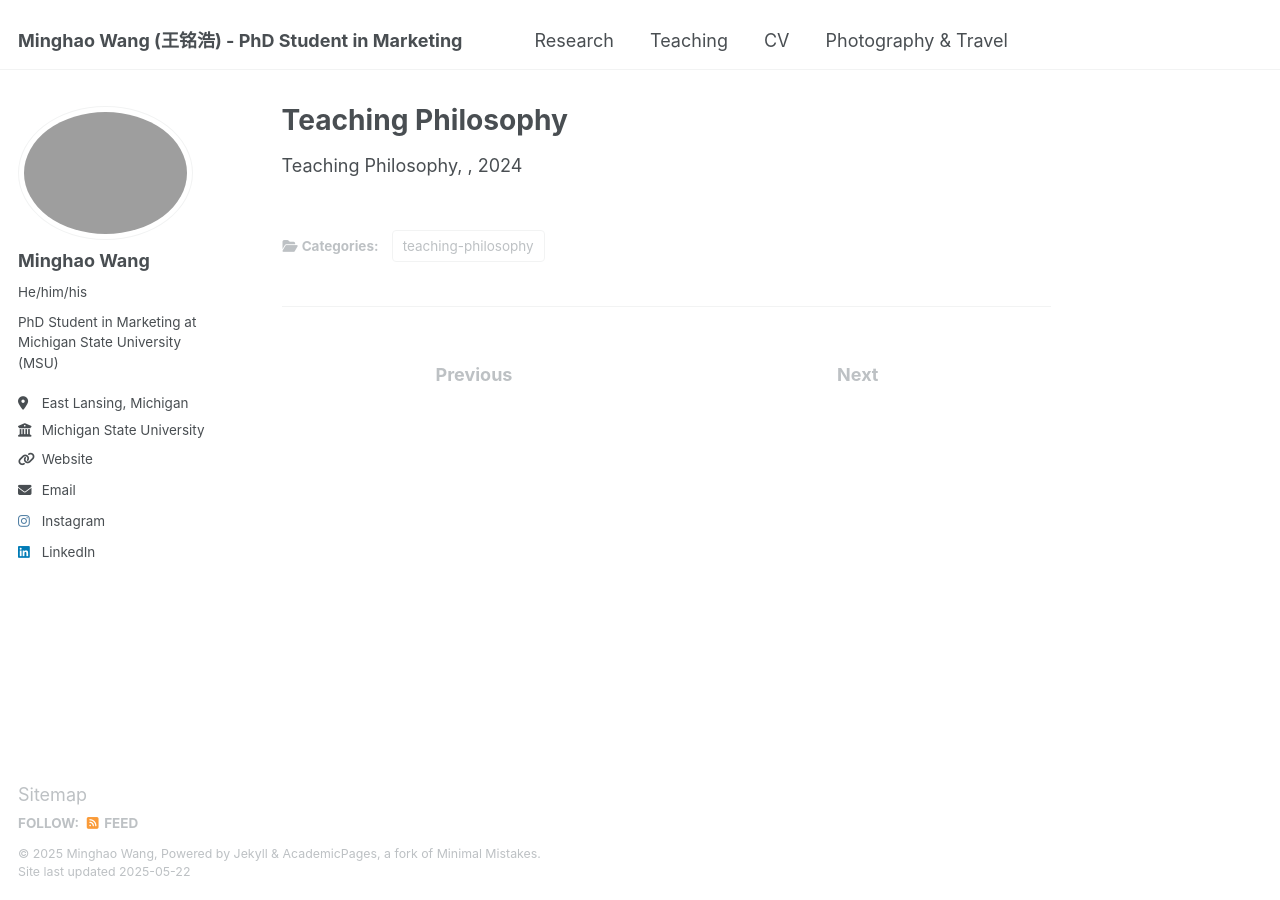
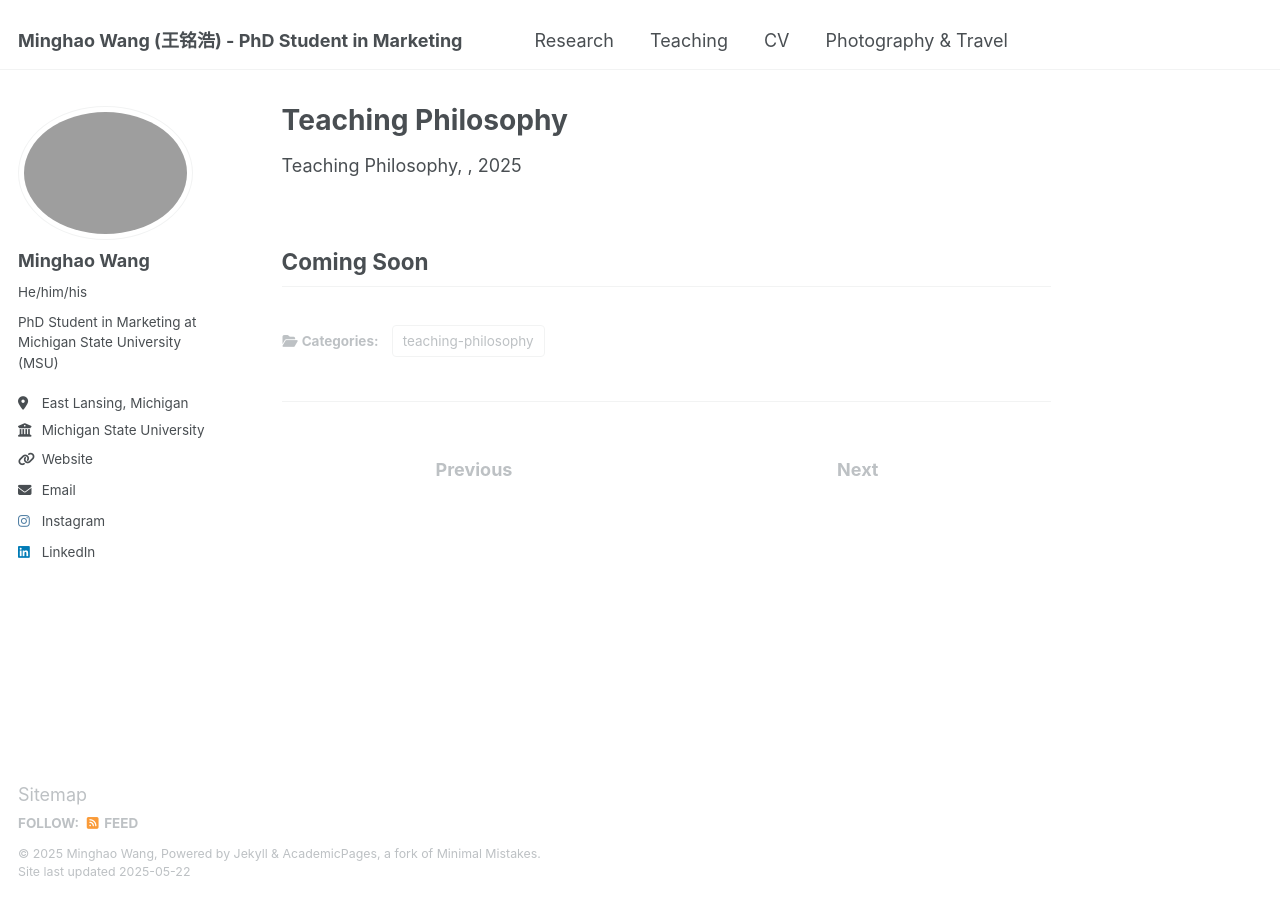
Before and after one commit to minghaowang-research/minghaowang-research.github.io, a Jekyll site: the page built from _teaching/teaching-philosophy.md, in a window 1280 px wide. Built offline with Jekyll 4.4.1, drawn with Linux system fonts in a browser that asks for light colours.

Commit message:
Add comeing soon

```diff
--- a/_teaching/teaching-philosophy.md
+++ b/_teaching/teaching-philosophy.md
@@ -3,7 +3,9 @@ title: "Teaching Philosophy"
 collection: teaching
 type: "Teaching Philosophy"
 permalink: /teaching/teaching-philosophy
-date: 2024-01-01
+date: 2025-05-01
 categories: [teaching-philosophy]
 excerpt: " "
 ---
+
+## Coming Soon
```
